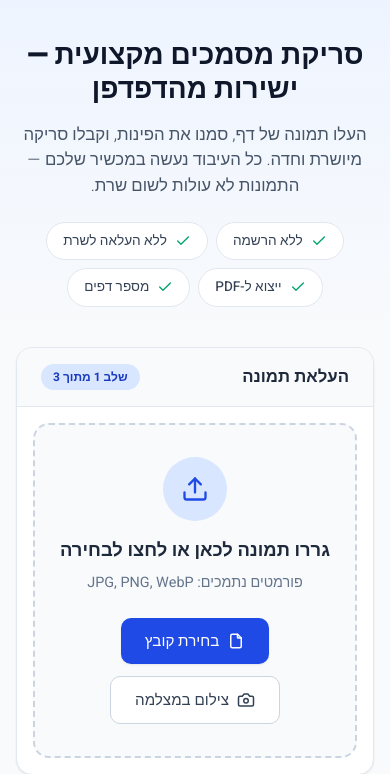
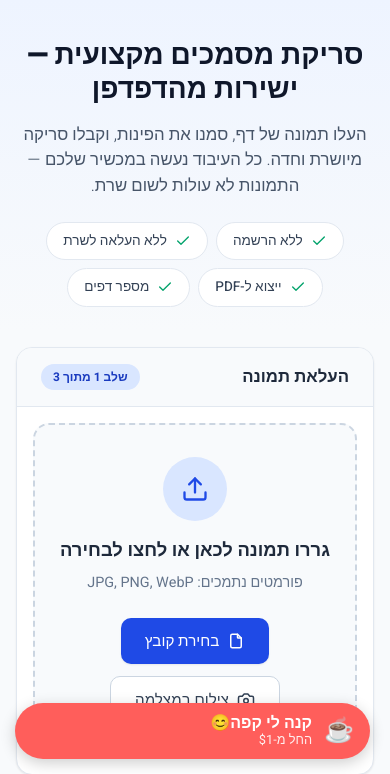
Before and after one commit to avivi0630/scanner, a plain HTML site: page index.html in a window 390 px wide. Shown: the part 70-844 px from the top of the page. Drawn offline with nearby package versions, Linux system fonts and the light colour scheme; no server answers.

Commit message:
Update index.html

```diff
--- a/index.html
+++ b/index.html
@@ -1019,6 +1019,71 @@
 
         /* ====== Hidden ====== */
         .hidden { display: none !important; }
+/* ====== Coffee Floating Button ====== */
+.coffee-float {
+    position: fixed;
+    bottom: 20px;
+    right: 20px;
+    background: #FF5E5B;
+    color: white;
+    padding: 12px 20px;
+    border-radius: 50px;
+    text-decoration: none;
+    display: flex;
+    align-items: center;
+    gap: 12px;
+    box-shadow: 0 4px 15px rgba(0,0,0,0.2);
+    z-index: 2100;
+    font-family: 'Heebo', sans-serif;
+    transition: transform 0.3s ease, background 0.3s ease;
+    direction: rtl;
+}
+
+.coffee-float:hover {
+    transform: scale(1.05);
+    background: #ff4a47;
+    color: white;
+}
+
+.coffee-icon-container {
+    font-size: 24px;
+    display: inline-block;
+    animation: coffee-wiggle 1.5s infinite ease-in-out;
+}
+
+@keyframes coffee-wiggle {
+    0% { transform: rotate(0deg); }
+    15% { transform: rotate(-15deg); }
+    30% { transform: rotate(15deg); }
+    45% { transform: rotate(-10deg); }
+    60% { transform: rotate(10deg); }
+    75% { transform: rotate(0deg); }
+    100% { transform: rotate(0deg); }
+}
+
+.coffee-text {
+    display: flex;
+    flex-direction: column;
+    line-height: 1.2;
+}
+
+.coffee-text .main-text {
+    font-weight: 700;
+    font-size: 1rem;
+}
+
+.coffee-text .sub-text {
+    font-size: 0.8rem;
+    opacity: 0.9;
+}
+
+@media (max-width: 600px) {
+    .coffee-float {
+        bottom: 15px;
+        left: 15px;
+        padding: 10px 16px;
+    }
+}
     </style>
   <meta property="og:image" content="https://bolt.new/static/og_default.png">
   <meta name="twitter:card" content="summary_large_image">
@@ -1312,5 +1377,38 @@
 <script src="https://docs.opencv.org/4.9.0/opencv.js" async></script>
 <script src="https://cdnjs.cloudflare.com/ajax/libs/jspdf/2.5.1/jspdf.umd.min.js"></script>
 <script src="app.js"></script>
+<script>
+    // הפונקציה שמושכת את שער הדולר מה-API
+    async function updateExchangeRate() {
+        const apiKey = 'b70b355874a75a831d04951f';
+        const container = document.getElementById('usd-rate-container');
+
+        // בדיקה אם המשתמש מחובר לאינטרנט
+        if (!navigator.onLine) return;
+
+        try {
+            const response = await fetch(`https://v6.exchangerate-api.com/v6/${apiKey}/latest/USD`);
+            const data = await response.json();
+
+            if (data.result === "success") {
+                const rate = data.conversion_rates.ILS.toFixed(2);
+                container.textContent = ` = ${rate} ₪`;
+            }
+        } catch (error) {
+            console.error('Error fetching exchange rate:', error);
+        }
+    }
+
+    // הפעלת הפונקציה ברגע שהדף נטען
+    window.addEventListener('load', updateExchangeRate);
+</script>
+<!-- Coffee Button HTML -->
+<a href="https://ko-fi.com/avivi0630000" target="_blank" class="coffee-float" id="coffeeBtn">
+    <div class="coffee-icon-container">☕</div>
+    <div class="coffee-text">
+        <span class="main-text">קנה לי קפה😊</span>
+        <span class="sub-text">החל מ-$1 <span id="usd-rate-container"></span></span>
+    </div>
+</a>
 </body>
 </html>
```
